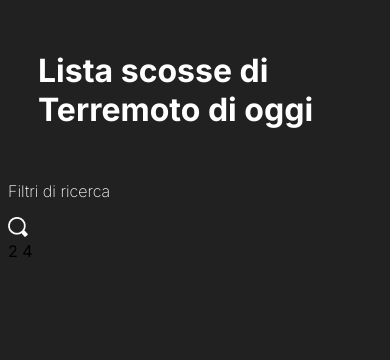
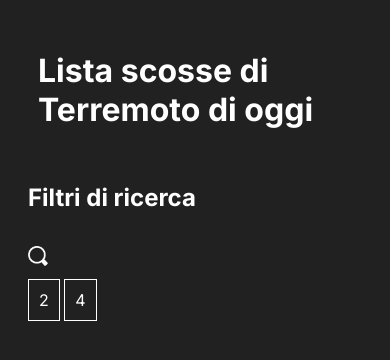
Before and after one commit to Francisff97/terremoti, a plain HTML site: page index.html in a window 390 px wide. Drawn offline with nearby package versions, Linux system fonts and the light colour scheme; no server answers.

Commit message:
style.css

```diff
--- a/style.css
+++ b/style.css
@@ -5,6 +5,43 @@ body{
 html{
     font-family: 'Inter', serif;
     scroll-behavior: smooth;
+}
+.filtroRicerca{
+    font-size: 24px; color: #fff; font-weight: 700; padding: 0 50px;
+}
+.cont_search{
+    display: flex;
+    align-items: center;
+    gap: 20px;
+    padding: 10px 50px;
+    border-radius: 10px;
+    justify-content: space-between;
+}
+.barra{
+    width: 0;
+    border: 1px solid #ffffff37;
+    height: 50px;
+    padding: 0 20px;
+    border-radius: 10px;
+    background-color: transparent;
+    transition: width 1s ease;
+    color: #fff;
+    font-size: 18px;
+}
+.filtro2, .filtro4{
+    width: 10%;
+    border: 1px solid #fff;
+    color: #fff;
+    font-size: 16px;
+    padding: 10px;
+}
+.filtroAttivo{
+    background-color: #fff;
+    color: #000;
+}
+.active{
+    width: 300px;
+    transition: 1s;
 }
 .contenitore{
     display: grid;
@@ -21,7 +58,7 @@ html{
 }
 .titolo{
     color: #fff;
-    padding: 20px 70px;
+    padding: 20px 50px;
 }
 .nascosto{
     display: none;
@@ -110,4 +147,20 @@ p{
     .titolo{
         padding: 30px;
     }
+    .cont_search{
+        display: flex;
+        flex-direction: column;
+        align-items: start;
+        gap: 20px;
+        margin-bottom: 30px;
+        padding: 10px 20px;
+    }
+    .mobile{
+        display: flex;
+        gap: 20px;
+        align-items: center;
+    }
+    .filtroRicerca{
+        padding: 0 20px !Important;
+    }
 }
```
